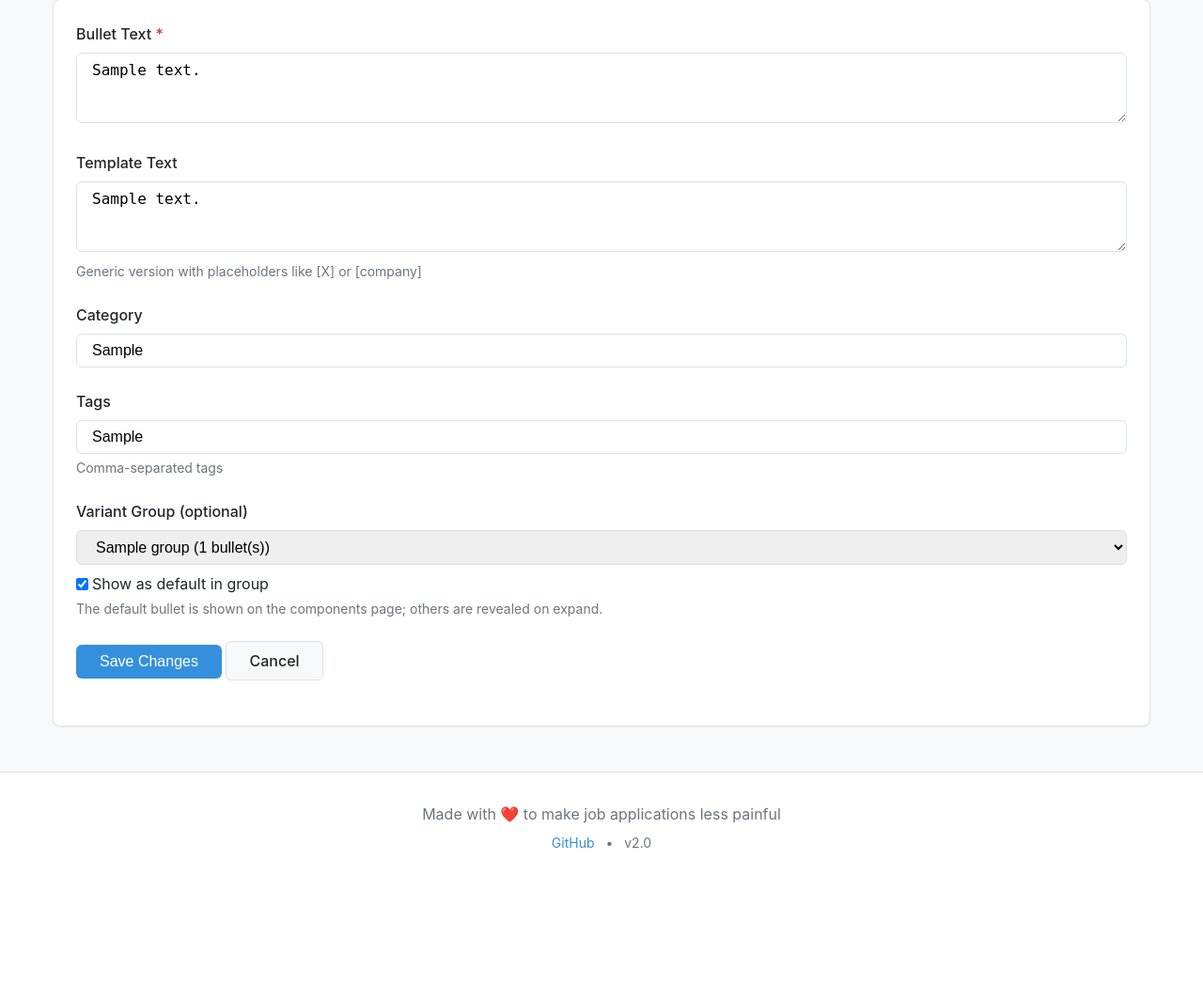
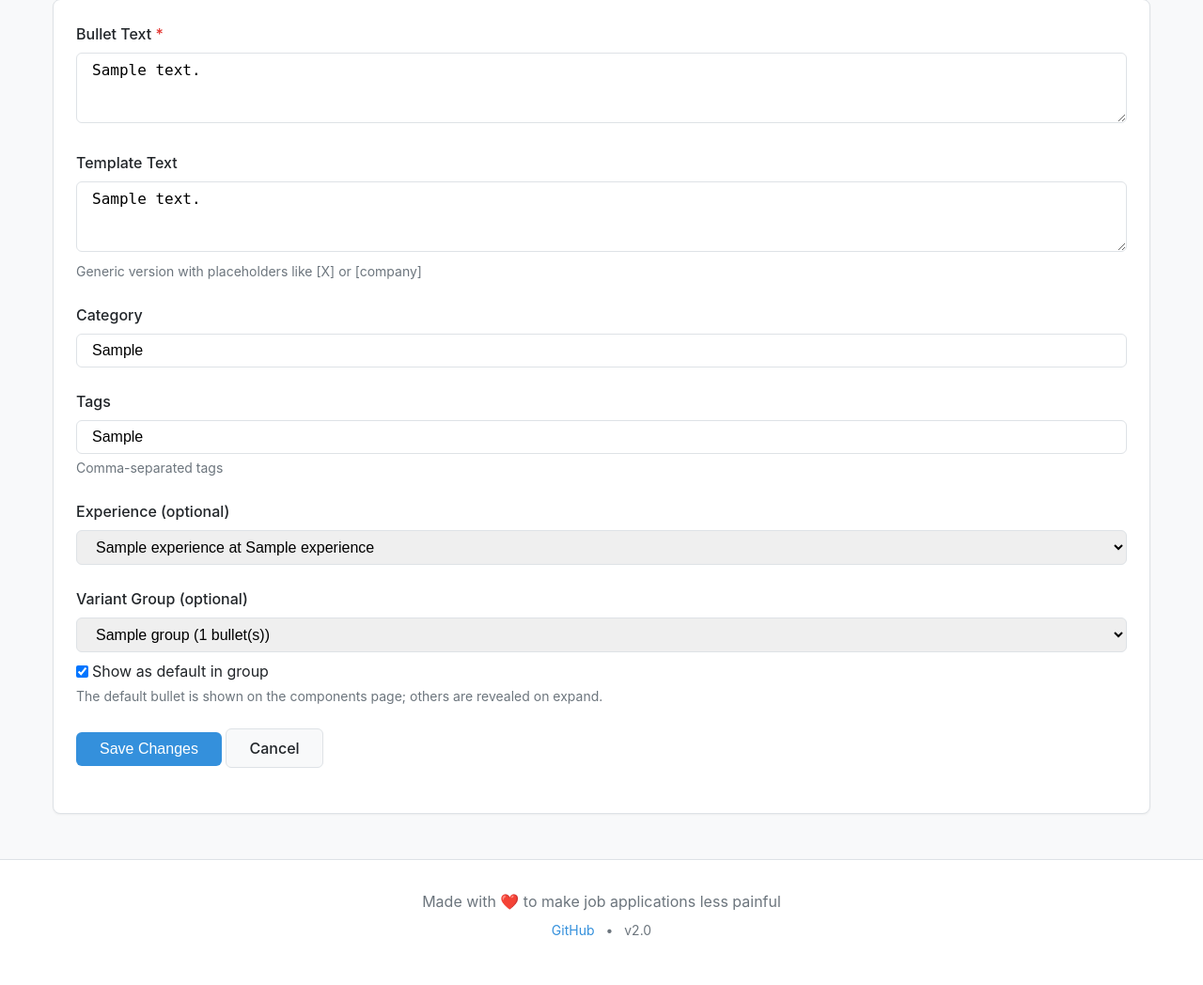
Before and after one commit to thetweed/docker-tailor, a Flask app: page /resume/bullet/1/edit in a window 1280 px wide. Shown: the part 118-1166 px from the top of the page at 94% size. Before the commit the page ends 1020 px from the top, so only its background shows below. Run offline with Flask 3, Linux system fonts and the light colour scheme; tables that the repository leaves empty hold one stand-in row (values such as "Sample post"); some libraries are stand-ins or nearby versions.

Commit message:
Attach experience to bullet from edit

```diff
--- a/models/resume.py
+++ b/models/resume.py
@@ -140,14 +140,14 @@ class Bullet:
         return cursor.fetchall()
 
     @staticmethod
-    def update(bullet_id, bullet_text, template_text, tags, category):
+    def update(bullet_id, bullet_text, template_text, tags, category, experience_id=None):
         """Update a bullet"""
         with get_db_context() as (conn, cursor):
             cursor.execute('''
                 UPDATE bullets
-                SET bullet_text = ?, template_text = ?, tags = ?, category = ?
+                SET bullet_text = ?, template_text = ?, tags = ?, category = ?, experience_id = ?
                 WHERE id = ?
-            ''', (bullet_text, template_text, tags, category, bullet_id))
+            ''', (bullet_text, template_text, tags, category, experience_id, bullet_id))
             return cursor.rowcount > 0
 
     @staticmethod
--- a/routes/resume.py
+++ b/routes/resume.py
@@ -593,12 +593,15 @@ def add_bullet():
 def edit_bullet(bullet_id):
     """Edit a bullet"""
     if request.method == 'POST':
+        exp_id_str = request.form.get('experience_id', '')
+        experience_id = int(exp_id_str) if exp_id_str else None
         if not Bullet.update(
             bullet_id,
             bullet_text=request.form['bullet_text'],
             template_text=request.form.get('template_text', ''),
             tags=request.form.get('tags', ''),
-            category=request.form.get('category', '')
+            category=request.form.get('category', ''),
+            experience_id=experience_id
         ):
             flash('Bullet not found', 'error')
             return redirect(url_for('resume.view_resume'))
@@ -628,7 +631,8 @@ def edit_bullet(bullet_id):
         return redirect(url_for('resume.view_resume'))
 
     groups = BulletGroup.get_all()
-    return render_template('edit_bullet.html', bullet=bullet, groups=groups)
+    experiences = Experience.get_all()
+    return render_template('edit_bullet.html', bullet=bullet, groups=groups, experiences=experiences)
 
 
 @bp.route('/bullet/<int:bullet_id>/delete', methods=['POST'])
--- a/templates/edit_bullet.html
+++ b/templates/edit_bullet.html
@@ -44,6 +44,18 @@
             ) }}
 
             <div class="form-group">
+                <label class="form-label">Experience (optional)</label>
+                <select name="experience_id" class="form-select">
+                    <option value="">Standalone (no experience)</option>
+                    {% for exp in experiences %}
+                        <option value="{{ exp.id }}" {% if bullet.experience_id == exp.id %}selected{% endif %}>
+                            {{ exp.job_title }} at {{ exp.company_name }}
+                        </option>
+                    {% endfor %}
+                </select>
+            </div>
+
+            <div class="form-group">
                 <label class="form-label">Variant Group (optional)</label>
                 <select id="group_id_select" name="group_id" class="form-select" onchange="handleGroupChange(this)">
                     <option value="">No group</option>
```
